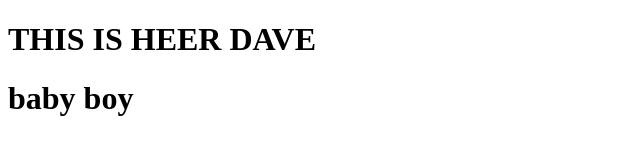
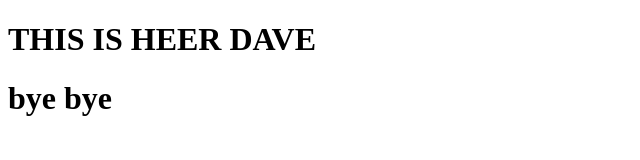
Before and after one commit to Heer1329/Practice, a plain HTML site: page index.html in a window 1280 px wide. Shown: the full height of the page, 0-640 px from the left. Drawn offline with Linux system fonts and the light colour scheme.

Commit message:
third commit

```diff
--- a/index.html
+++ b/index.html
@@ -7,6 +7,6 @@
 </head>
 <body>
     <h1>  THIS IS HEER DAVE </h1>
-    <h1> baby boy </h1>
+    <h1> bye bye  </h1>
 </body>
 </html>
```
